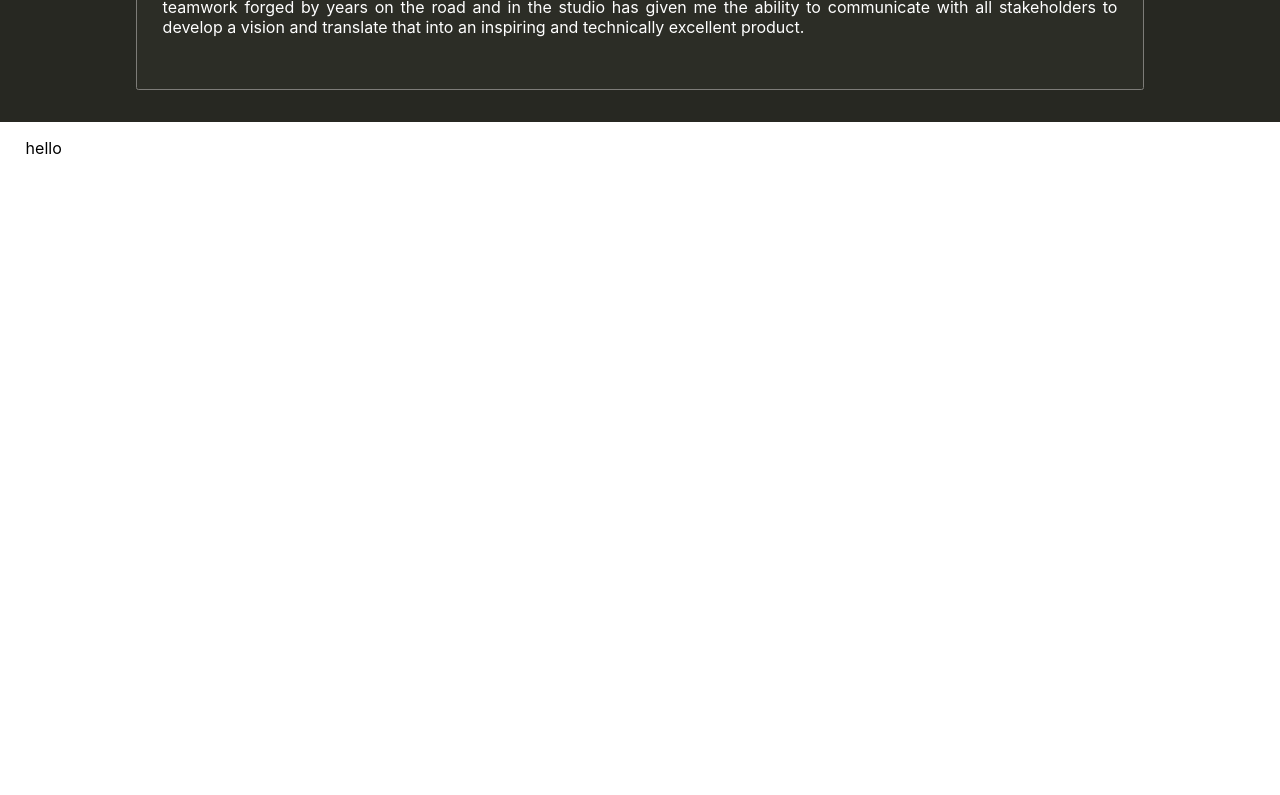
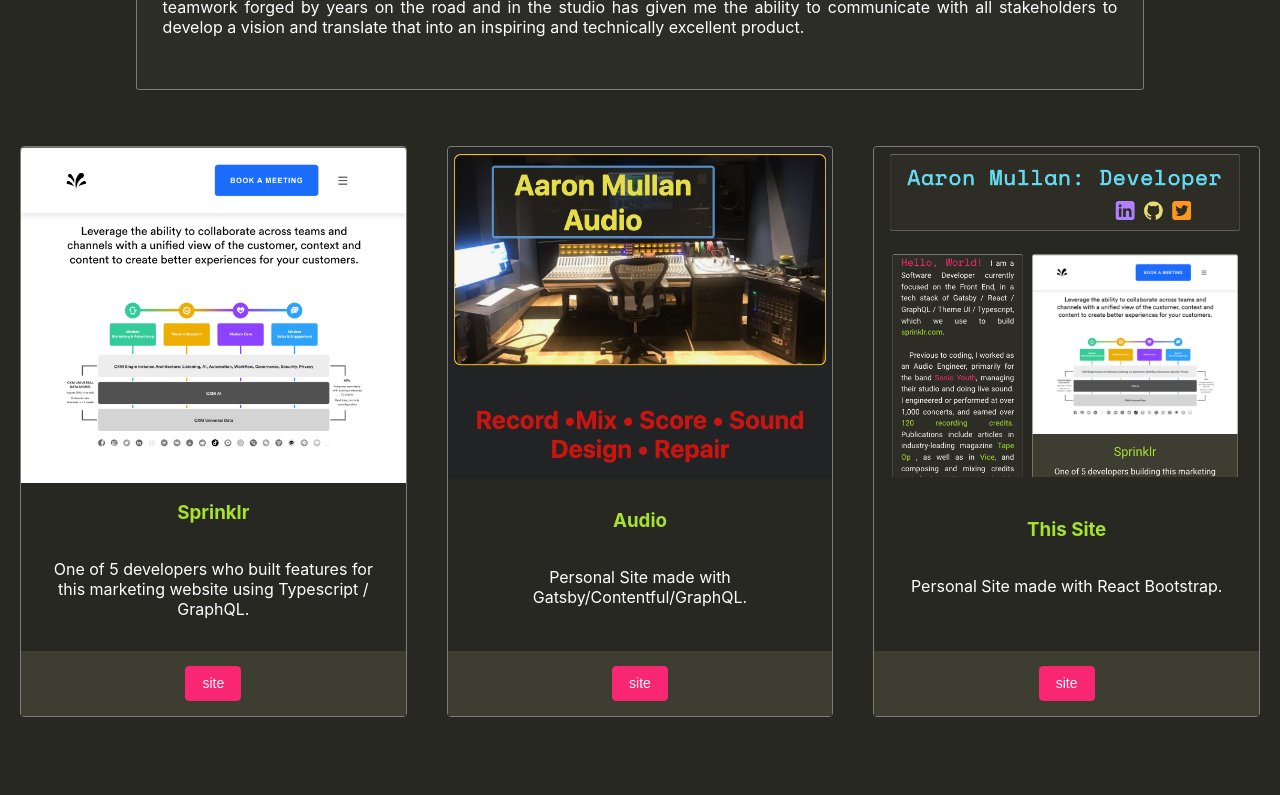
Before and after one commit to AaronMullan/aaronmullandotcom, a React (Create React App) app: page / in a window 1280 px wide. Shown: the part 400-1195 px from the top of the page. Before the commit the page ends 800 px from the top, so only its background shows below. Built offline with nearby package versions, Linux system fonts and the light colour scheme.

Commit message:
cardGrid MVP

```diff
--- a/src/components/CardGrid.jsx
+++ b/src/components/CardGrid.jsx
@@ -1,10 +1,29 @@
 import React from 'react';
+import cardData from '../data/cardData';
 import './cardGrid.css';
 
 export default function CardGrid() {
   return (
     <div id="grid">
-      <p>hello</p>
+      {cardData.map(({
+        title, text, image, link, linkText,
+      }) => (
+        <div className="card">
+          <img src={image} alt="" />
+          <div className="card-body">
+            <h3>{title}</h3>
+            <p>{text}</p>
+          </div>
+          <div className="card-footer">
+            <a href={link}>
+              <button type="button" className="button primary-button">
+                {linkText || 'site'}
+              </button>
+            </a>
+          </div>
+        </div>
+      ))}
+      );
     </div>
   );
 }
--- a/src/components/cardGrid.css
+++ b/src/components/cardGrid.css
@@ -1,4 +1,88 @@
-#grid p {
-    background-color: white;
-    color: black;
+#grid {
+display: grid;
+grid-template-columns: 1fr 1fr;
 }
+
+.card {
+    border: 1px solid hsl(50, 2%, 48%);
+    border-radius: .25rem;
+    max-width: 400px;
+    margin: 40px 20px;
+    display: flex;
+    flex-direction: column;
+    justify-content: space-between;
+}
+
+.card h3 {
+    color: #a6e22e;
+}
+
+.card-body {
+    background-color: #272822;
+    color: #f8f8f2;
+}
+
+.card-body p {
+    text-align: center;
+}
+
+.card-footer {
+    background-color: #3e3d32;
+}
+
+img {
+    width: 100%;
+    border-radius: .25rem .25rem 0 0 ;
+}
+
+button {
+            font-size: 14px;
+            padding: 6px 12px;
+            margin: 15px 20px;
+        padding: 0.375rem 1rem;
+            display: inline-block;
+            text-decoration: none;
+            text-align: center;
+            white-space: nowrap;
+            vertical-align: middle;
+            -ms-touch-action: manipulation;
+            touch-action: manipulation;
+            cursor: pointer;
+            -webkit-user-select: none;
+            -moz-user-select: none;
+            -ms-user-select: none;
+            user-select: none;
+            background-image: none;
+            border: 1px solid transparent;
+            border-radius: .25rem;
+            line-height: 1.5;
+}
+button:focus,
+button:active:focus {
+            outline: thin dotted;
+            outline: 5px auto -webkit-focus-ring-color;
+            outline-offset: -2px;
+}
+button:hover,
+button:focus {
+            color: #333;
+            text-decoration: none;
+}
+button:active {
+            background-image: none;
+            outline: 0;
+            -webkit-box-shadow: inset 0 3px 5px rgba(0, 0, 0, .125);
+            box-shadow: inset 0 3px 5px rgba(0, 0, 0, .125);
+}
+
+.primary-button {
+    background-color: #f92672;
+    border-color: #f92672;
+    color: #fff
+}
+
+  @media screen and (min-width: 700px){
+    #grid {
+        grid-template-columns: 1fr 1fr 1fr;
+    }
+  }
```
